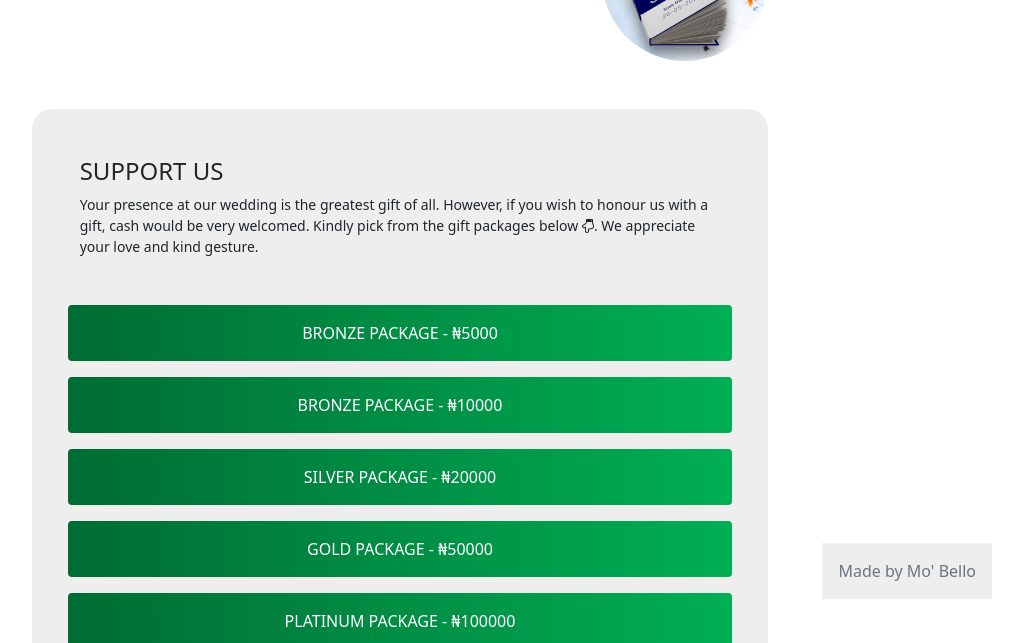
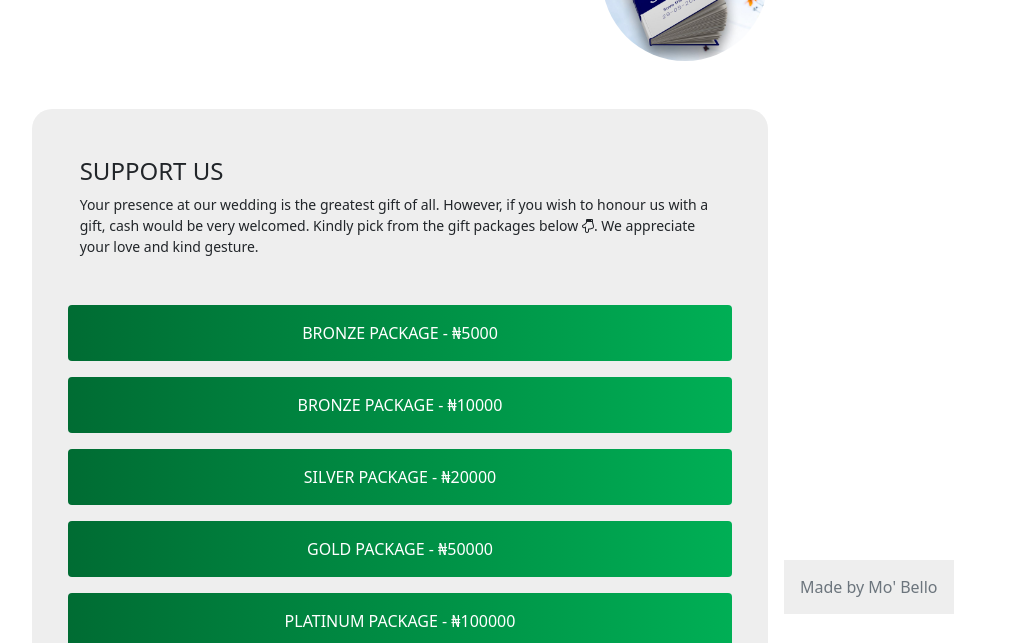
Before and after one commit to Moreneecoder/thea2story, a plain HTML site: page index.html in a window 1280 px wide. Shown: the part 153-796 px from the top of the page, without its empty margins (240-1263 px from the left). Drawn offline with nearby package versions, Linux system fonts and the light colour scheme.

Commit message:
Restructure footer on large screen

```diff
--- a/index.html
+++ b/index.html
@@ -65,8 +65,8 @@
         </div>
     </main>
 
-    <footer class="pb-5 fixed-bottom d-none d-lg-block">
-        <a rel="noreferrer" href="https://mobello.netlify.app/" target="_blank" class="secondary-bg-color float-end text-muted me-5 p-3 text-decoration-none">Made by Mo' Bello</a>
+    <footer style="width: 30%; margin-left: 80%" class="pb-5 fixed-bottom d-none d-lg-block">
+        <a rel="noreferrer" href="https://mobello.netlify.app/" target="_blank" class="secondary-bg-color text-muted p-3 text-decoration-none">Made by Mo' Bello</a>
     </footer>
 
     <div class="clearfix"></div>
```
